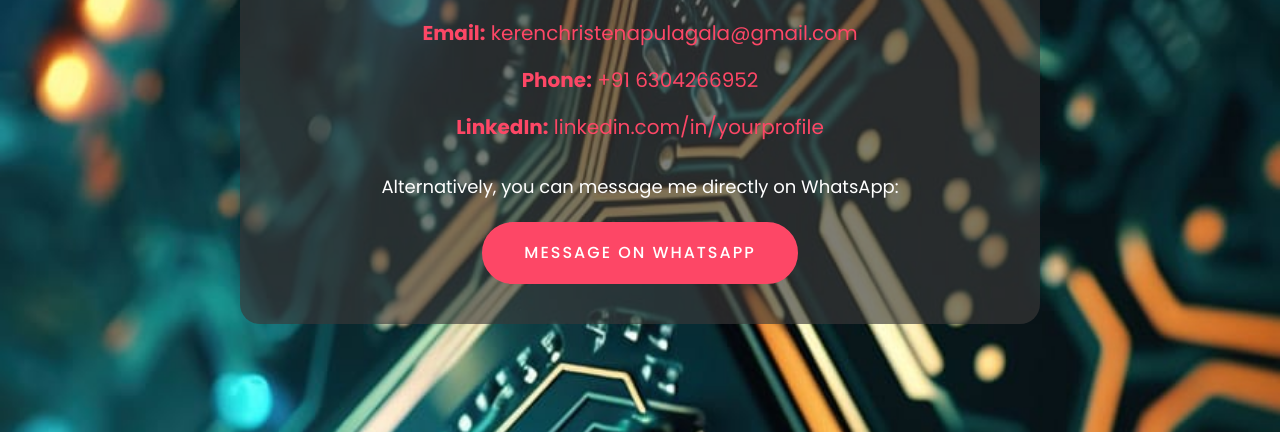
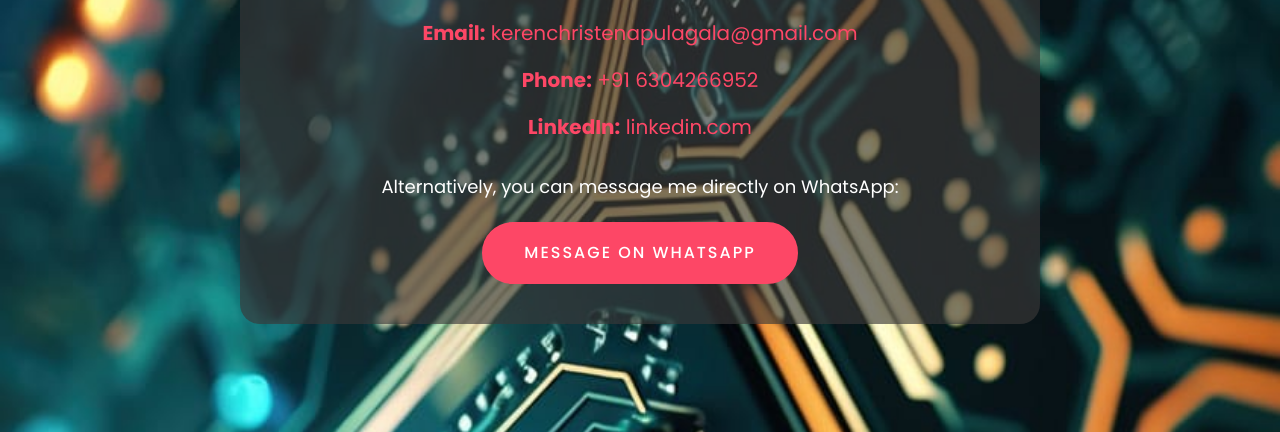
Before and after one commit to PKCO/resume-portfolio, a plain HTML site: page contact.html in a window 1280 px wide. Shown: the part 368-800 px from the top of the page. Drawn offline with Linux system fonts and the light colour scheme.

Commit message:
Update contact.html

```diff
--- a/contact.html
+++ b/contact.html
@@ -25,7 +25,7 @@
             <ul>
                 <li><strong>Email:</strong> <a href="mailto:kerenchristenapulagala@gmail.com">kerenchristenapulagala@gmail.com</a></li>
                 <li><strong>Phone:</strong> <a href="tel:+916304266952">+91 6304266952</a></li>
-                <li><strong>LinkedIn:</strong> <a href="https://www.linkedin.com/in/yourprofile/" target="_blank">linkedin.com/in/yourprofile</a></li>
+                <li><strong>LinkedIn:</strong> <a href="https://www.linkedin.com/in/christena-oliva-pulagala?utm_source=share&utm_campaign=share_via&utm_content=profile&utm_medium=android_app" target="_blank">linkedin.com</a></li>
             </ul>
             <p>Alternatively, you can message me directly on WhatsApp:</p>
             <a href="https://wa.me/+916304266952" class="btn" target="_blank">Message on WhatsApp</a>
```
